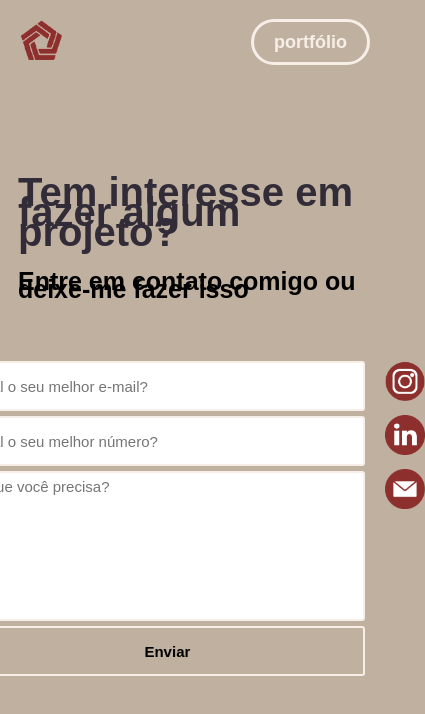
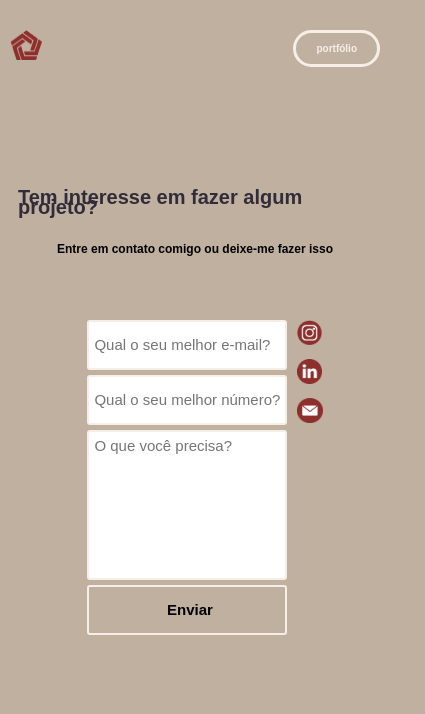
Before and after one commit to LucasB0mfim/LucasBomfimPortfolio, a plain HTML site: page html/contato.html in a window 390 px wide. Shown: the whole page, 425 px wide, since content can reach past the window. Drawn offline with nearby package versions, Linux system fonts and the light colour scheme; a web font is replaced by a local one.

Commit message:
Atualização para deixar o site responsivo.

```diff
--- a/css/contato.css
+++ b/css/contato.css
@@ -172,3 +172,44 @@ button:hover {
     color: rgb(104, 133, 62);
     display: none;
 }
+
+@media screen and (max-width: 500px) {
+    header .conteiner {
+        padding: 30px 10px;
+    }
+    header .conteiner img {
+        height: 30px;
+    }
+    .conteiner {
+        max-width: auto;
+        width: 100%;
+        margin: 0 auto;
+    }
+    .conteiner ul li a {
+        font-size: 10px;
+    }
+    #MeContrate .conteiner h1 {
+        font-size: 20px;
+    }
+    #MeContrate .conteiner h2 {
+        font-size: 12px;
+    }
+    #MeContrate .redes {
+        max-width: 300px;
+        width: 100%;
+        margin: 0 auto;
+    }
+    form input, button {
+        width: 200px;
+    }
+    textarea {
+        width: 200px;
+    }
+    .redes img {
+        height: 25px;
+        margin-left: 10px;
+    }
+    input, textarea, button {
+        margin-left: 20px;
+    }
+}
```
